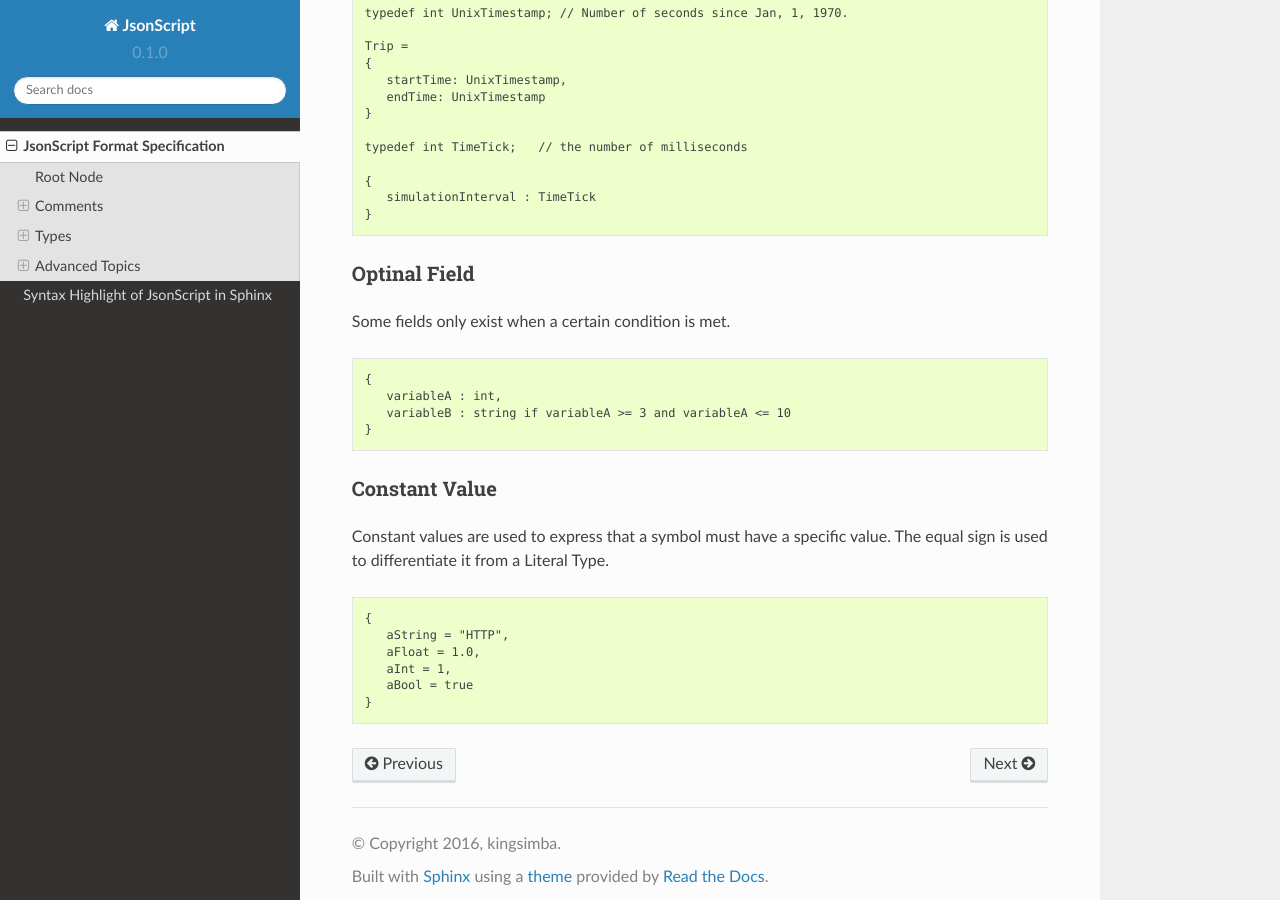
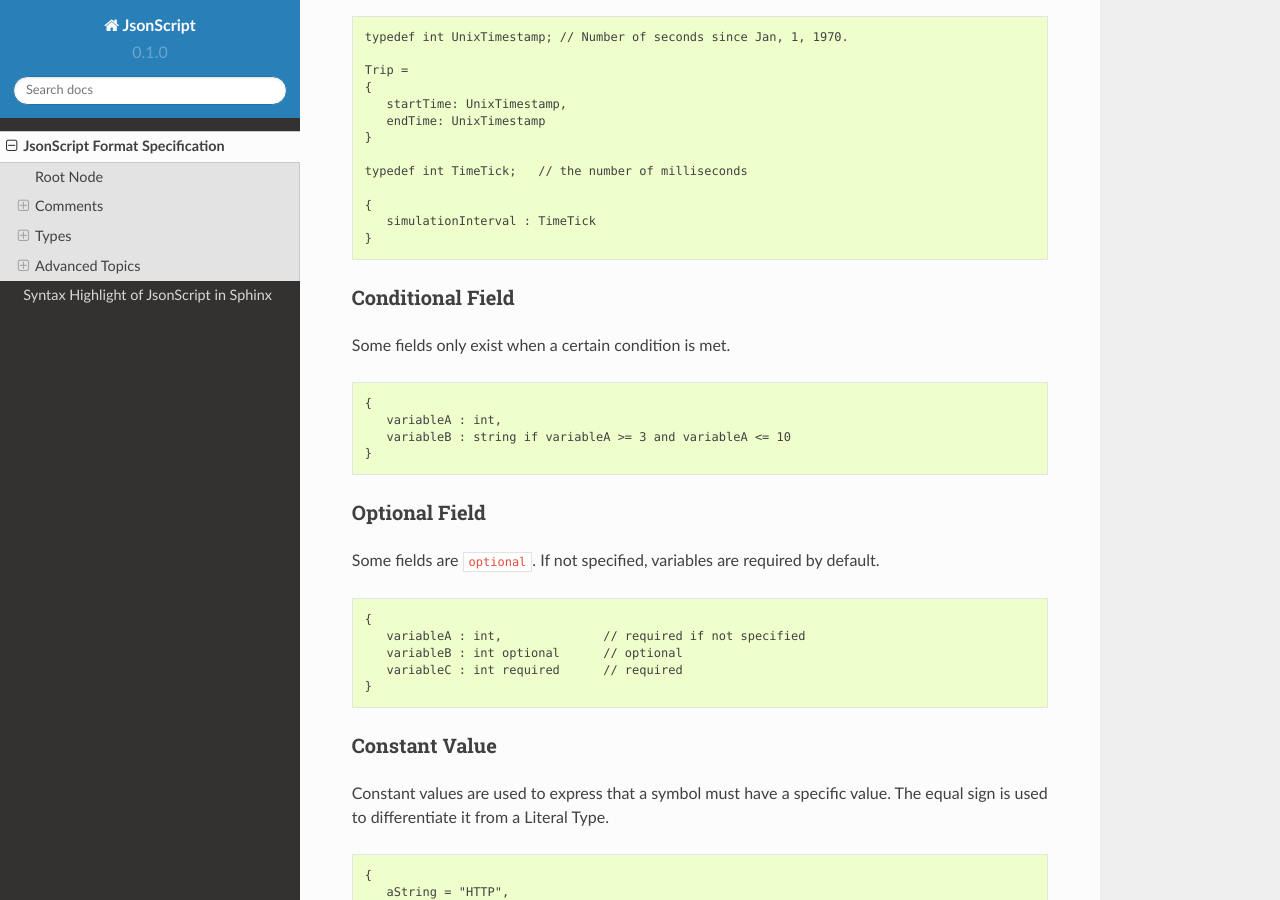
Before and after one commit to NavInfoNC/json-script, a Sphinx documentation site: the page built from docs/format.rst, in a window 1280 px wide and 900 px high, scrolled down 4480 px. Built offline with Sphinx 7.4.7 and the Read the Docs theme 2.0.0, drawn with Linux system fonts in a browser that asks for light colours; some of the changed text lies outside the part shown.

Commit message:
add optional and required specifier.

```diff
--- /dev/null
+++ b/CHANGELOG.rst
@@ -0,0 +1,4 @@
+Changelog
+=========
+
+* 2020-01-13 Add 'optional' and 'required' specifier.
--- a/docs/format.rst
+++ b/docs/format.rst
@@ -235,8 +235,8 @@ By giving a primitive type another name, the document will be easier to understa
       simulationInterval : TimeTick
    }
 
-Optinal Field
-.............
+Conditional Field
+.................
 
 Some fields only exist when a certain condition is met.
 
@@ -245,6 +245,19 @@ Some fields only exist when a certain condition is met.
    {
       variableA : int,
       variableB : string if variableA >= 3 and variableA <= 10
+   }
+
+Optional Field
+..............
+
+Some fields are ``optional``. If not specified, variables are required by default.
+
+.. code-block:: jss
+
+   {
+      variableA : int,              // required if not specified
+      variableB : int optional      // optional
+      variableC : int required      // required
    }
 
 Constant Value
```
